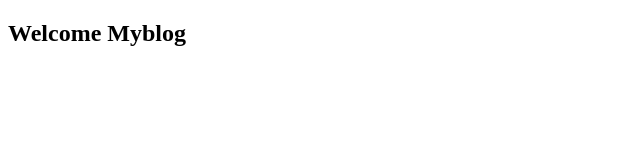
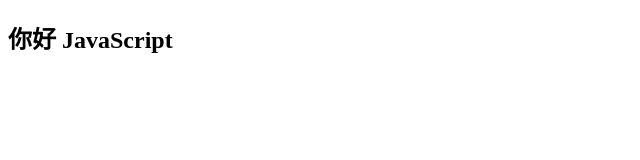
Before and after one commit to Mrfingerstyle/Mrfingerstyle.github.io, a plain HTML site: page index.html in a window 1280 px wide. Shown: the whole page, without its empty margins (0-640 px from the left). Drawn offline with Linux system fonts and the light colour scheme.

Commit message:
Update index.html

```diff
--- a/index.html
+++ b/index.html
@@ -6,6 +6,6 @@
     <title>刘洋</title>
 </head>
 <body>
-    <h2>Welcome Myblog</h2>
+    <h2>你好 JavaScript</h2>
 </body>
 </html>
```
